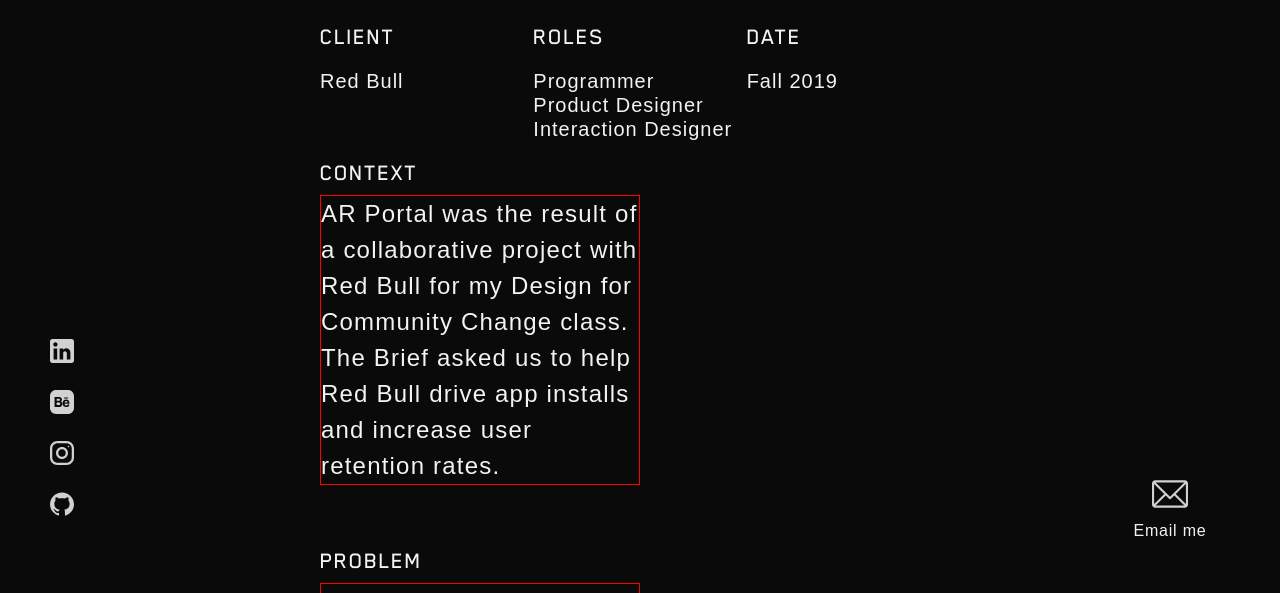
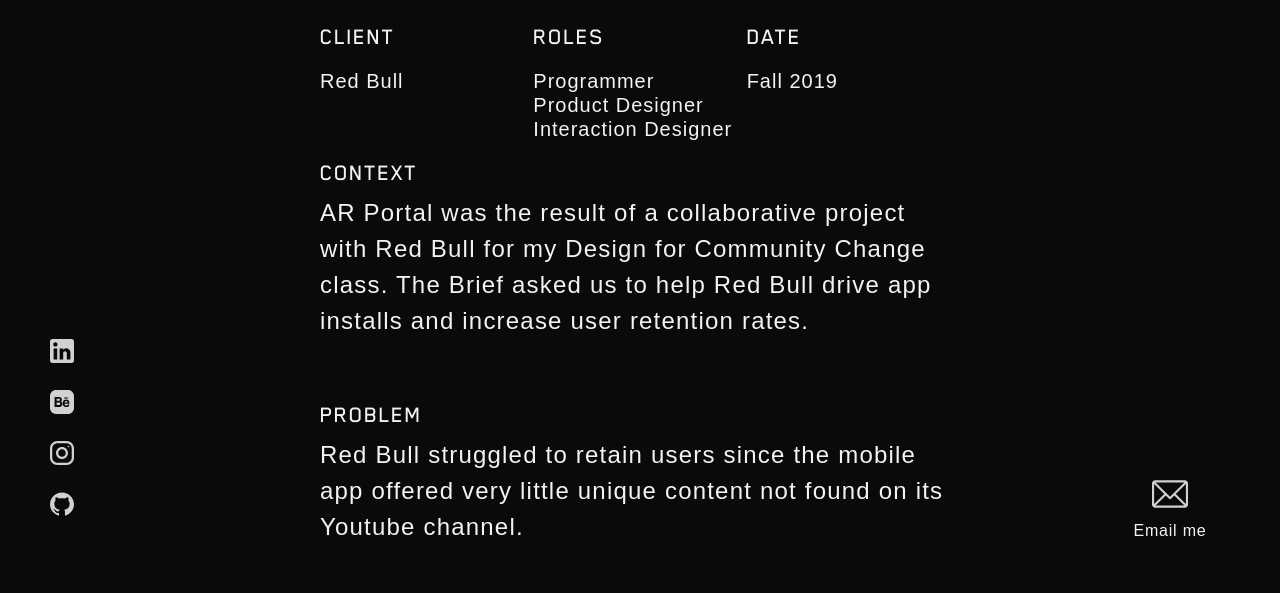
Before and after one commit to courtXR/maghreb.github.io, a website: page project_00.html in a window 1280 px wide. Shown: the part 207-800 px from the top of the page. Drawn offline with Linux system fonts and the light colour scheme; files whose address does not match are found by name; a web font is replaced by a local one.

Commit message:
Update style.css

```diff
--- a/css/style.css
+++ b/css/style.css
@@ -230,13 +230,12 @@
 
 .project-summary p
 {
-    width: 25vw;
+    width: 50vw;
     font-family: proxima-nova, sans-serif;
     font-size: 1rem;
     font-weight: 200;
     font-style: normal;
     line-height: 1.5rem;
-    border: 1px red solid;
 }
 
 .project-summary p
```
